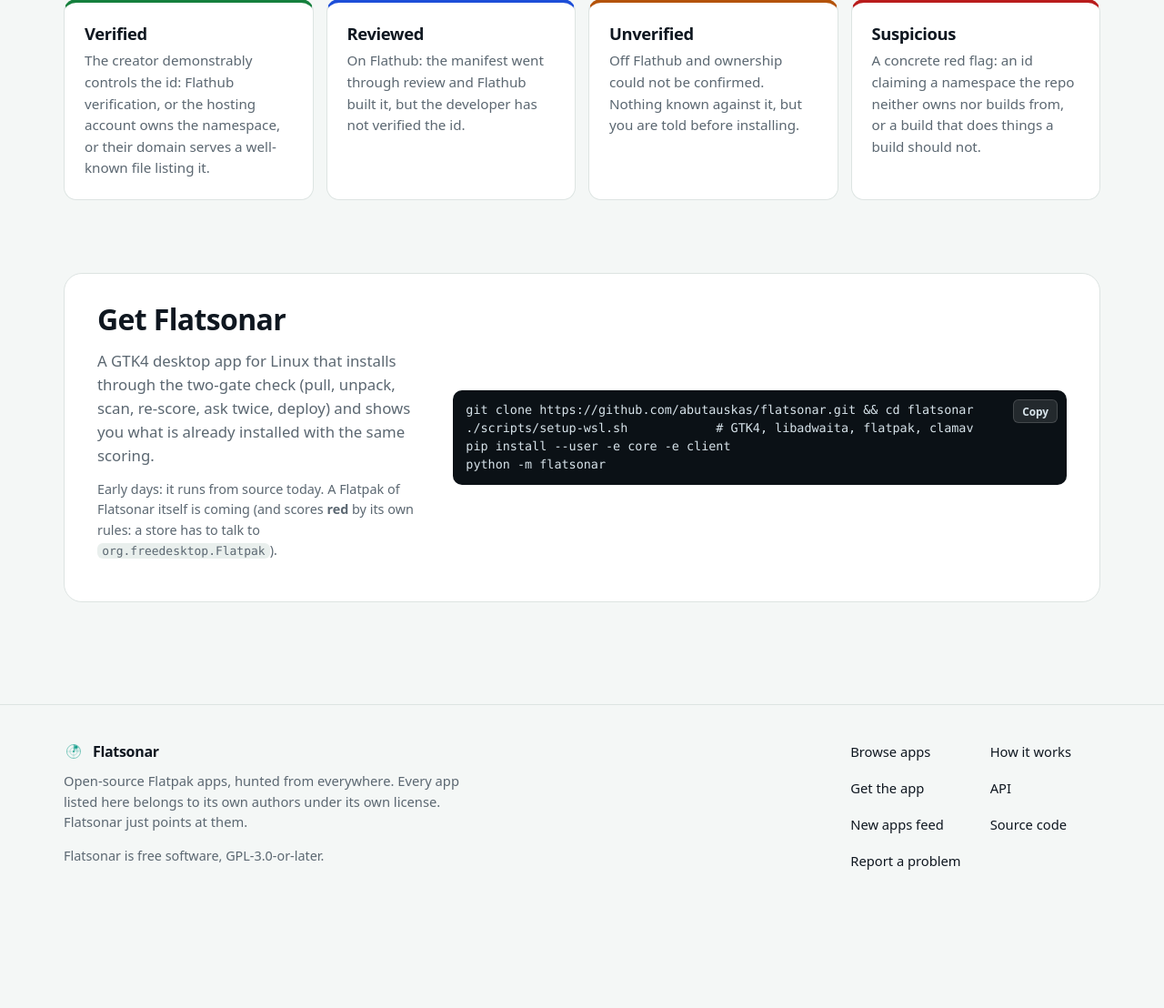
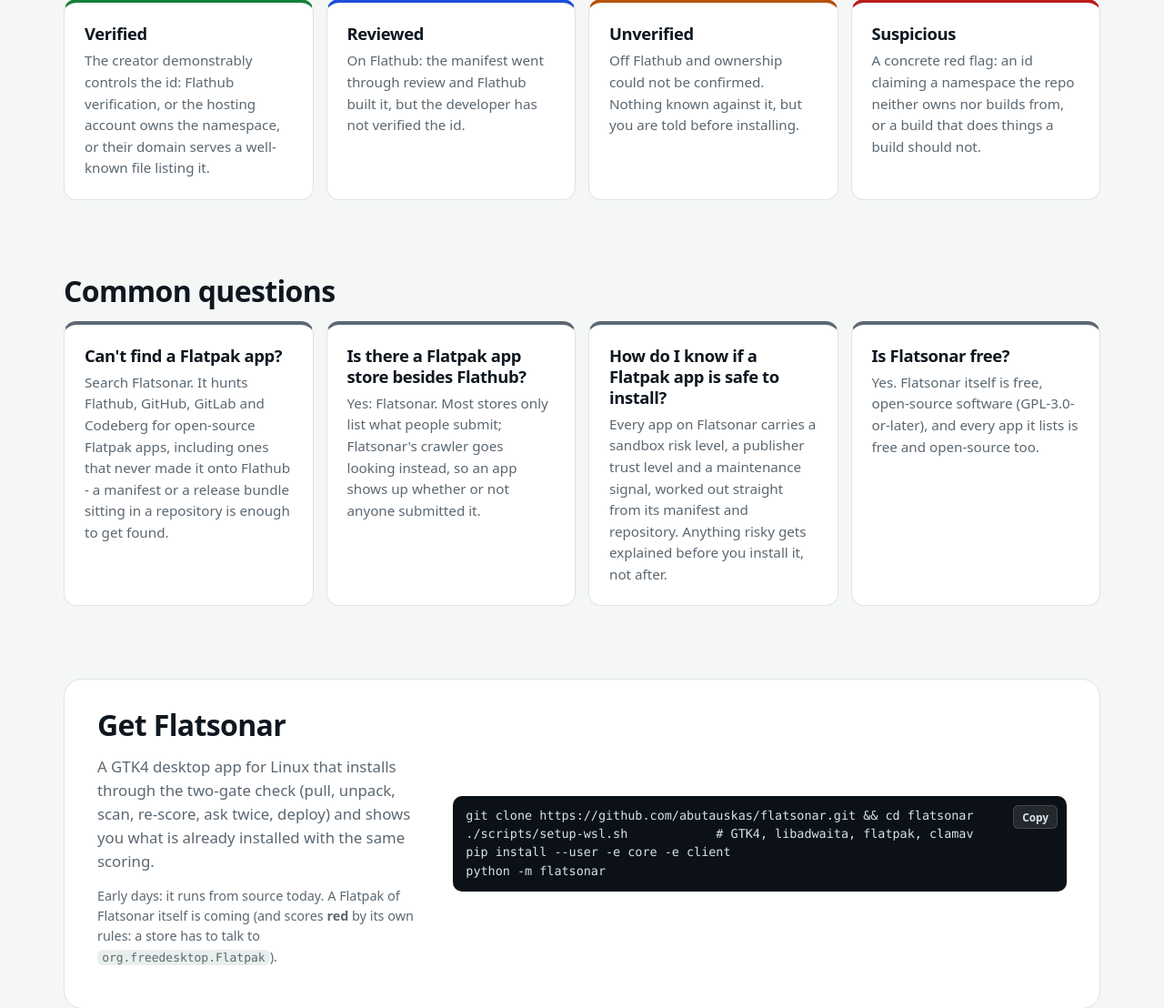
Before and after one commit to abutauskas/flatsonar, a FastAPI app: page / in a window 1280 px wide. Shown: the part 1510-2618 px from the top of the page at 91% size. Before the commit the page ends 2466 px from the top, so only its background shows below. Run offline with FastAPI, Linux system fonts and the light colour scheme; data that the repository does not hold is empty.

Commit message:
Add a homepage FAQ answering "can't find an app?" with matching FAQPage schema
Targets the exact query pattern search/AI-answer engines see for app
discovery ("can't find a flatpak app", "flathub alternative", "is this
app safe"). Visible copy in index.html and the FAQPage JSON-LD carry
the same wording so it stays eligible for rich results and gives
generative search (AI Overviews, Perplexity, etc.) a direct, correct
answer to point at instead of guessing.

Co-Authored-By: Claude Sonnet 5 <noreply@anthropic.com>

```diff
--- a/server/flatsonar_server/web/templates/index.html
+++ b/server/flatsonar_server/web/templates/index.html
@@ -8,6 +8,24 @@
   "description": self.description(),
   "potentialAction": {"@type": "SearchAction", "target": base_url(request) ~ "/apps?q={search_term_string}",
                        "query-input": "required name=search_term_string"}
+}|tojson }}</script>
+<script type="application/ld+json">{{ {
+  "@context": "https://schema.org", "@type": "FAQPage", "mainEntity": [
+    {"@type": "Question", "name": "Can't find a Flatpak app?", "acceptedAnswer": {"@type": "Answer",
+     "text": "Search " ~ site.name ~ ". It hunts Flathub, GitHub, GitLab and Codeberg for open-source Flatpak "
+             "apps, including ones that never made it onto Flathub - a manifest or a release bundle sitting in "
+             "a repository is enough to get found."}},
+    {"@type": "Question", "name": "Is there a Flatpak app store besides Flathub?", "acceptedAnswer": {"@type": "Answer",
+     "text": "Yes: " ~ site.name ~ ". Most stores only list what people submit; " ~ site.name ~ "'s crawler goes "
+             "looking instead, so an app shows up whether or not anyone submitted it."}},
+    {"@type": "Question", "name": "How do I know if a Flatpak app is safe to install?", "acceptedAnswer": {"@type": "Answer",
+     "text": "Every app on " ~ site.name ~ " carries a sandbox risk level, a publisher trust level and a "
+             "maintenance signal, worked out straight from its manifest and repository. Anything risky gets "
+             "explained before you install it, not after."}},
+    {"@type": "Question", "name": "Is " ~ site.name ~ " free?", "acceptedAnswer": {"@type": "Answer",
+     "text": "Yes. " ~ site.name ~ " itself is free, open-source software (GPL-3.0-or-later), and every app it "
+             "lists is free and open-source too."}}
+  ]
 }|tojson }}</script>
 {% endblock %}
 
@@ -114,6 +132,34 @@
 </section>
 {% endif %}
 
+<section class="block wrap" id="faq">
+  <h2>Common questions</h2>
+  <div class="trust-grid">
+    <article class="tcard">
+      <h3>Can't find a Flatpak app?</h3>
+      <p>Search {{ site.name }}. It hunts Flathub, GitHub, GitLab and Codeberg for open-source Flatpak apps,
+        including ones that never made it onto Flathub - a manifest or a release bundle sitting in a repository
+        is enough to get found.</p>
+    </article>
+    <article class="tcard">
+      <h3>Is there a Flatpak app store besides Flathub?</h3>
+      <p>Yes: {{ site.name }}. Most stores only list what people submit; {{ site.name }}'s crawler goes looking
+        instead, so an app shows up whether or not anyone submitted it.</p>
+    </article>
+    <article class="tcard">
+      <h3>How do I know if a Flatpak app is safe to install?</h3>
+      <p>Every app on {{ site.name }} carries a sandbox risk level, a publisher trust level and a maintenance
+        signal, worked out straight from its manifest and repository. Anything risky gets explained before you
+        install it, not after.</p>
+    </article>
+    <article class="tcard">
+      <h3>Is {{ site.name }} free?</h3>
+      <p>Yes. {{ site.name }} itself is free, open-source software (GPL-3.0-or-later), and every app it lists is
+        free and open-source too.</p>
+    </article>
+  </div>
+</section>
+
 <section class="block wrap get" id="get">
   <div class="getbox">
     <div>
```
